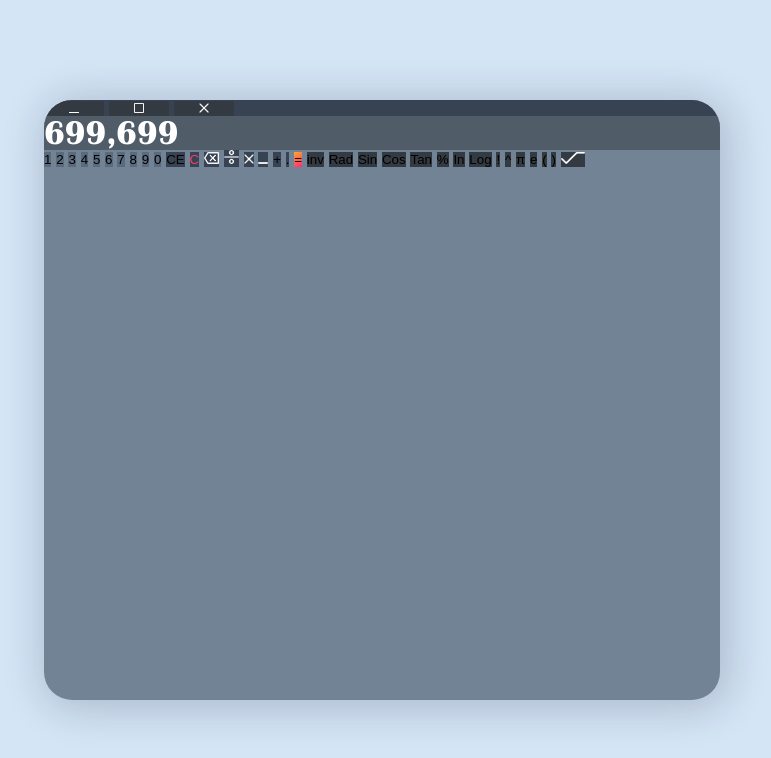
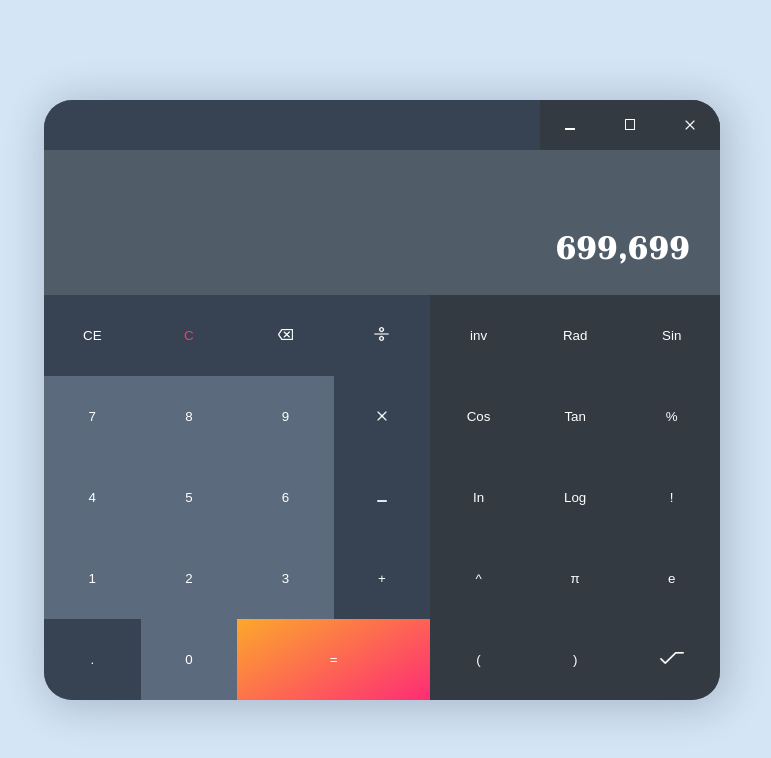
Before and after one commit to Knakna/calculatorGrid, a plain HTML site: page index.html in a window 1280 px wide. Shown: the whole page, without its empty margins (258-1029 px from the left). Drawn offline with Linux system fonts and the light colour scheme.

Commit message:
add styles

```diff
--- a/index.css
+++ b/index.css
@@ -5,15 +5,17 @@
 
 *,
 *::after,
-*::before{
+*::before {
     padding: 0;
     margin: 0;
+
     box-sizing: border-box;
 }
 
 button {
     background-color: transparent;
     border: none;
+    color: #fff;
 }
 
 img {
@@ -21,77 +23,108 @@ img {
 }
 
 body {
-    background-color: #d4e5f6;
-    height: 100vh;
     display: flex;
     justify-content: center;
     align-items: center;
+
+    height: 100vh;
+
     font-family: "Britannic-bold", sans-serif;
     font-size: 16px;
+    background-color: #d4e5f6;
+    color: #fff;
 }
 
 .calc {
+    display: flex;
+    flex-direction: column;
+
+
     width: 676px;
     height: 600px;
+
     border-radius: 28px;
-    color: white;
     box-shadow: 4px 4px 40px 5px rgba(17, 22, 44, 0.20);
     overflow: hidden;
     background-color: #738396;
 }
 
 .calc__header {
+    display: flex;
+    justify-content: flex-end;
+
+    height: 50px;
+
     background-color: #374352;
 }
 
 .calc__control {
+    width: 60px;
+
     background-color: #343a41;
-    width: 60px;
 }
-.calc__control img {
+
+.calc__control-img {
     width: 10px;
 }
 
 .calc__display {
+    display: flex;
+    justify-content: flex-end;
+    align-items: flex-end;
+
+    padding: 0 30px 30px;
+
+    height: 145px;
+
     background-color: #515c69;
     font-size: 34px;
 }
 
-.calc__buttons {
+.calc__btns {
+    display: grid;
+    grid-template-rows: repeat(5, 1fr);
+    grid-template-columns: repeat(7, 1fr);
+
+    flex-grow: 1;
+
     background-color: #738396;
 }
 
-.calc__btn-number {
+.calc__number {
     background-color: #5b6a7c;
 }
 
-.calc__btn-operation {
+.calc__operation {
     background-color: #374352;
-
 }
 
-.calc__btn-operation.minus img {
-    width: 10px;
-}
-.calc__btn-operation.plus img {
+.calc__operation.minus .calc__operation-img {
     width: 10px;
 }
 
-.calc__btn-operation.multiply img {
+.calc__operation.plus .calc__operation-img {
     width: 10px;
 }
 
-.calc__btn-operation-add {
+.calc__operation.multiply .calc__operation-img {
+    width: 10px;
+}
+
+.calc__operation-add {
     background-color: #343a41;
 }
 
-.calc__btn-operation-add.radical img {
+.calc__operation-add.radical .calc__operation-img {
     width: 24px;
 }
-.calc__btn-equal-sign {
+
+.calc__equal-sign {
+    grid-area: 5/3/5/2 span;
+
     background: linear-gradient(-30deg, #fe2c75, #fca82c);
 }
 
-.calc__btn-operation--red-text {
+.calc__operation--red-text {
     color: #fe3a6d;
 }
--- a/index.html
+++ b/index.html
@@ -9,55 +9,80 @@
 </head>
 
 <body>
+
     <div class="calc">
+
         <div class="calc__header">
-            <button class="calc__control"><img src="./img/minimize-btn.svg" alt="" class="control-img"></button>
-            <button class="calc__control"><img src="./img/maximize-btn.svg" alt="" class="control-img"></button>
-            <button class="calc__control"><img src="./img/close-btn.png" alt="" class="control-img"></button>
+            <button class="calc__control">
+                <img class="calc__control-img" src="./img/minimize-btn.svg" alt="">
+            </button>
+            <button class="calc__control">
+                <img class="calc__control-img" src="./img/maximize-btn.svg" alt="">
+            </button>
+            <button class="calc__control">
+                <img class="calc__control-img" src="./img/close-btn.png" alt="">
+            </button>
         </div>
+
         <div class="calc__display">699,699</div>
 
-        <!-- numbers -->
-        <button class="calc__btn-number">1</button>
-        <button class="calc__btn-number">2</button>
-        <button class="calc__btn-number">3</button>
-        <button class="calc__btn-number">4</button>
-        <button class="calc__btn-number">5</button>
-        <button class="calc__btn-number">6</button>
-        <button class="calc__btn-number">7</button>
-        <button class="calc__btn-number">8</button>
-        <button class="calc__btn-number">9</button>
-        <button class="calc__btn-number">0</button>
+        <div class="calc__btns">
 
-        <!-- main operations -->
-        <button class="calc__btn-operation">CE</button>
-        <button class="calc__btn-operation calc__btn-operation--red-text">C</button>
-        <button class="calc__btn-operation"><img src="./img/backspace.png" alt=""></button>
-        <button class="calc__btn-operation"><img src="./img/division.png" alt=""></button>
-        <button class="calc__btn-operation multiply"><img src="./img/multiply.png" alt=""></button>
-        <button class="calc__btn-operation minus"><img src="./img/minus.png" alt=""></button>
-        <button class="calc__btn-operation plus">+</button>
-        <button class="calc__btn-operation">.</button>
-        <button class="calc__btn-equal-sign">=</button>
+            <button class="calc__operation"> CE </button>
+            <button class="calc__operation calc__operation--red-text"> C </button>
+            <button class="calc__operation">
+                <img class="calc__operation-img" src="./img/backspace.png" alt="">
+            </button>
+            <button class="calc__operation">
+                <img class="calc__operation-img" src="./img/division.png" alt="">
+            </button>
+            <button class="calc__operation-add">inv</button>
+            <button class="calc__operation-add">Rad</button>
+            <button class="calc__operation-add">Sin</button>
 
-        <!-- operations-add -->
-        <button class="calc__btn-operation-add">inv</button>
-        <button class="calc__btn-operation-add">Rad</button>
-        <button class="calc__btn-operation-add">Sin</button>
-        <button class="calc__btn-operation-add">Cos</button>
-        <button class="calc__btn-operation-add">Tan</button>
-        <button class="calc__btn-operation-add">%</button>
-        <button class="calc__btn-operation-add">In</button>
-        <button class="calc__btn-operation-add">Log</button>
-        <button class="calc__btn-operation-add">!</button>
-        <button class="calc__btn-operation-add">^</button>
-        <button class="calc__btn-operation-add">π</button>
-        <button class="calc__btn-operation-add">e</button>
-        <button class="calc__btn-operation-add">(</button>
-        <button class="calc__btn-operation-add">)</button>
-        <button class="calc__btn-operation-add radical"><img src="./img/radical-sign.png" alt=""></button>
+            <button class="calc__number">7</button>
+            <button class="calc__number">8</button>
+            <button class="calc__number">9</button>
+            <button class="calc__operation multiply">
+                <img class="calc__operation-img" src="./img/multiply.png" alt="">
+            </button>
+            <button class="calc__operation-add">Cos</button>
+            <button class="calc__operation-add">Tan</button>
+            <button class="calc__operation-add">%</button>
 
-    </div>
+            <button class="calc__number">4</button>
+            <button class="calc__number">5</button>
+            <button class="calc__number">6</button>
+            <button class="calc__operation minus">
+                <img class="calc__operation-img" src="./img/minus.png" alt="">
+            </button>
+            <button class="calc__operation-add">In</button>
+            <button class="calc__operation-add">Log</button>
+            <button class="calc__operation-add">!</button>
+
+            <button class="calc__number">1</button>
+            <button class="calc__number">2</button>
+            <button class="calc__number">3</button>
+            <button class="calc__operation plus">+</button>
+            <button class="calc__operation-add">^</button>
+            <button class="calc__operation-add">π</button>
+            <button class="calc__operation-add">e</button>
+
+            <button class="calc__operation">.</button>
+            <button class="calc__number">0</button>
+            <button class="calc__equal-sign">=</button>
+            <button class="calc__operation-add">(</button>
+            <button class="calc__operation-add">)</button>
+            <button class="calc__operation-add radical">
+                <img class="calc__operation-img" src="./img/radical-sign.png" alt="">
+            </button>
+
+
+        </div> <!-- ./calc__btns -->
+
+
+    </div> <!-- ./calc -->
+
 </body>
 
 </html>
```
